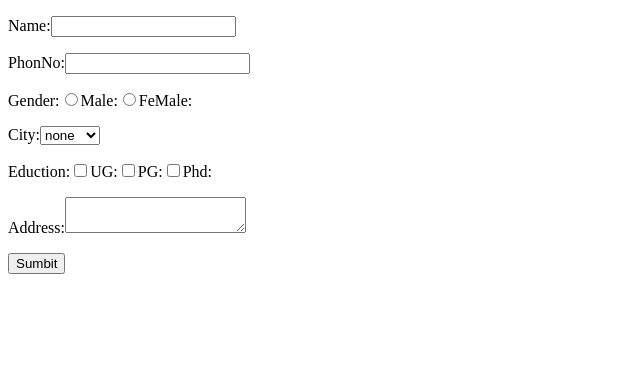
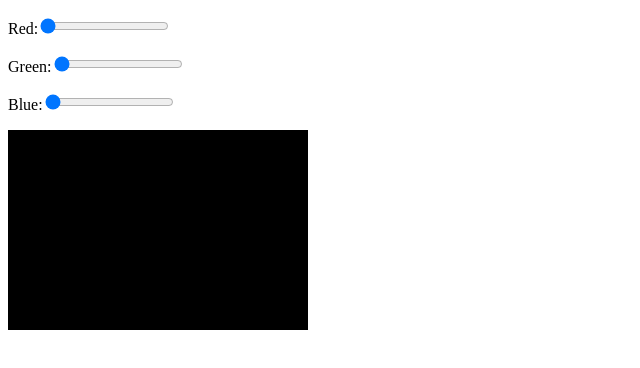
Before and after one commit to RJnavin932/ReactPra, a React (Vite) app: page / in a window 1280 px wide. Shown: the top 368 px of the page, without its empty margins (0-640 px from the left). Built offline with nearby package versions, Linux system fonts and the light colour scheme.

Commit message:
React Practice

```diff
--- /dev/null
+++ b/src/RGBcolorgen/RGB.jsx
@@ -0,0 +1,38 @@
+import { useReducer } from "react"
+
+function Rgbfun(state,action){
+    switch (action.type){
+      case "color":
+          return {...state,[action.payload.name]:action.payload.value}
+    }
+}
+
+export default function RGBColor(){
+    let [state,dispatch]=useReducer(Rgbfun,{
+        red:0,
+        green:0,
+        blue:0
+    })
+    let onhandlechange=(e)=>{
+       dispatch({type:'color',payload:e.target})
+    }
+    return<>
+     <p>
+        <label htmlFor="">Red:</label>
+        <input type="range" name="red"  min={0} max={255} onChange={onhandlechange} value={state.red}/>
+     </p>
+     <p>
+        <label htmlFor="">Green:</label>
+        <input type="range" name="green"  min={0} max={255} onChange={onhandlechange} value={state.green}/>
+     </p>
+     <p>
+        <label htmlFor="">Blue:</label>
+        <input type="range" name="blue"  min={0} max={255} onChange={onhandlechange} value={state.blue}/>
+     </p>
+     <div style={{width:"300px",height:"200px",backgroundColor:`rgb(${state.red} ${state.green} ${state.blue})`}}>
+     {
+        `rgb( ${state.red} ${state.green} ${state.blue})`
+     }
+     </div>
+    </>
+}
--- /dev/null
+++ b/src/arrayofobj/Obj2.jsx
@@ -0,0 +1,36 @@
+import { useEffect, useState } from "react"
+import { data, dnum } from "./arrayofobj"
+
+export default function ArrayObject(){
+
+    let [adata,setAdata]=useState(data);
+    let [getdata,setGetdata]=useState([]);
+    let [btn,setbtn]=useState([]);
+
+    useEffect(()=>{
+        setGetdata(()=>adata.filter((value,index)=> index >=0 && index <dnum ? value :null));
+       let arr=[]
+        for(let i=1;i<=adata.length/dnum;i++){
+            arr.push(i)
+            setbtn(()=>arr)
+        }
+    },[adata]);
+
+
+    let onhandleclick=(e)=>{
+        setGetdata(()=>adata.filter((d,i)=> i>=(e*dnum)-dnum && i<(e*dnum) ? d :null));
+    }
+    return <>
+      <div>
+        {
+            getdata.map((data,index)=> <h2 key={index}>
+                ID:{data.id} Name:{data.name} Age:{data.age} City:{data.city} Work:{data.work}
+                </h2>)
+        }
+
+        {
+            btn.map((d,i)=><button key={i} onClick={()=>onhandleclick(d)}>{d}</button>)
+        }
+      </div>
+    </>
+}
--- a/src/main.jsx
+++ b/src/main.jsx
@@ -11,6 +11,9 @@ import UseEffect from './obcompenent/useeffet/UseEffect.jsx'
 import Api from './obcompenent/useeffet/Api.jsx'
 import Obj from './arrayofobj/Obj.jsx'
 import Formval from './ReducerFormval/Parentform.jsx'
+import ArrayObject from './arrayofobj/obj2.jsx'
+import ParentTodoReducer from './todoReducer/Parentodo.jsx'
+import RGBColor from './RGBcolorgen/RGB.jsx'
 
 createRoot(document.getElementById('root')).render(
   // <Parentcom/>
@@ -21,5 +24,8 @@ createRoot(document.getElementById('root')).render(
   // <UseEffect/>
   // <Api/>
   // <Obj/>
-  <Formval/>
+  // <Formval/>
+  // <ArrayObject/>
+  // <ParentTodoReducer/>
+  <RGBColor/>
 )
--- /dev/null
+++ b/src/todoReducer/Parentodo.jsx
@@ -0,0 +1,52 @@
+import { useReducer, useState } from "react"
+
+function Todofun(state,action){
+    switch(action.type){
+        case 'add_todo':
+            return{todo:[...state.todo,action.payload]};
+        case "del_todo":
+            return{todo:state.todo.filter((d,i)=> i!=action.payload )};
+        case'check_todo' :
+            return {todo:state.todo.map((d,i)=>{
+                if(i==action.payload){
+                    return{
+                        ...d,
+                        isCheck:!d.isCheck
+                    }
+                }
+                return d;
+            })}
+    }
+}
+export default function ParentTodoReducer(){
+
+  let [state,dispatch]=useReducer(Todofun,{todo:[]})
+  let [getinput,setGetinput]=useState('');
+
+  let Add_todo=()=>{
+    if(getinput !== ''){
+        let obj={
+            name:getinput,
+            isCheck:false
+        }
+        dispatch({type:'add_todo',payload:obj})
+    }
+    else{
+        alert('please enter todo message')
+    }
+  }
+  let del_todo=(id)=>{
+      dispatch({type:"del_todo",payload:id})
+  }
+  let check_todo=(id)=>{
+    dispatch({type:"check_todo",payload:id})
+}
+     return <>
+     <input type="text" onChange={(e)=>setGetinput(e.target.value)}/><button onClick={Add_todo}>Add</button>
+     <ul>
+       {
+        state.todo.map((d,i)=> <li key={i} style={{textDecoration: d.isCheck?'line-through':'none'}}> <input type="checkbox" onChange={()=>check_todo(i)} checked={d.isCheck}/>{d.name} <button onClick={()=>del_todo(i)}>Delete</button></li>)
+       }
+     </ul>
+     </>
+}
```
